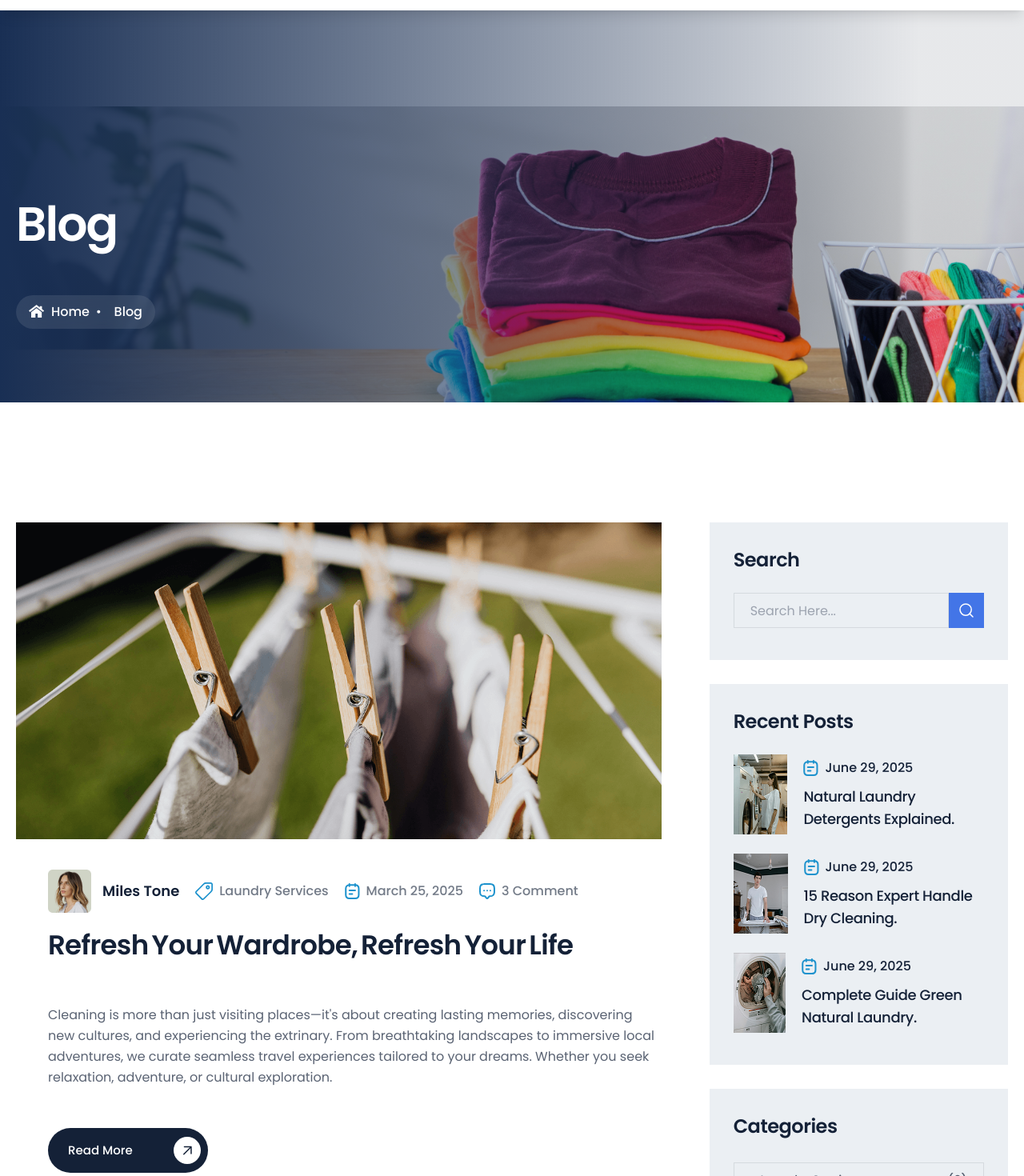
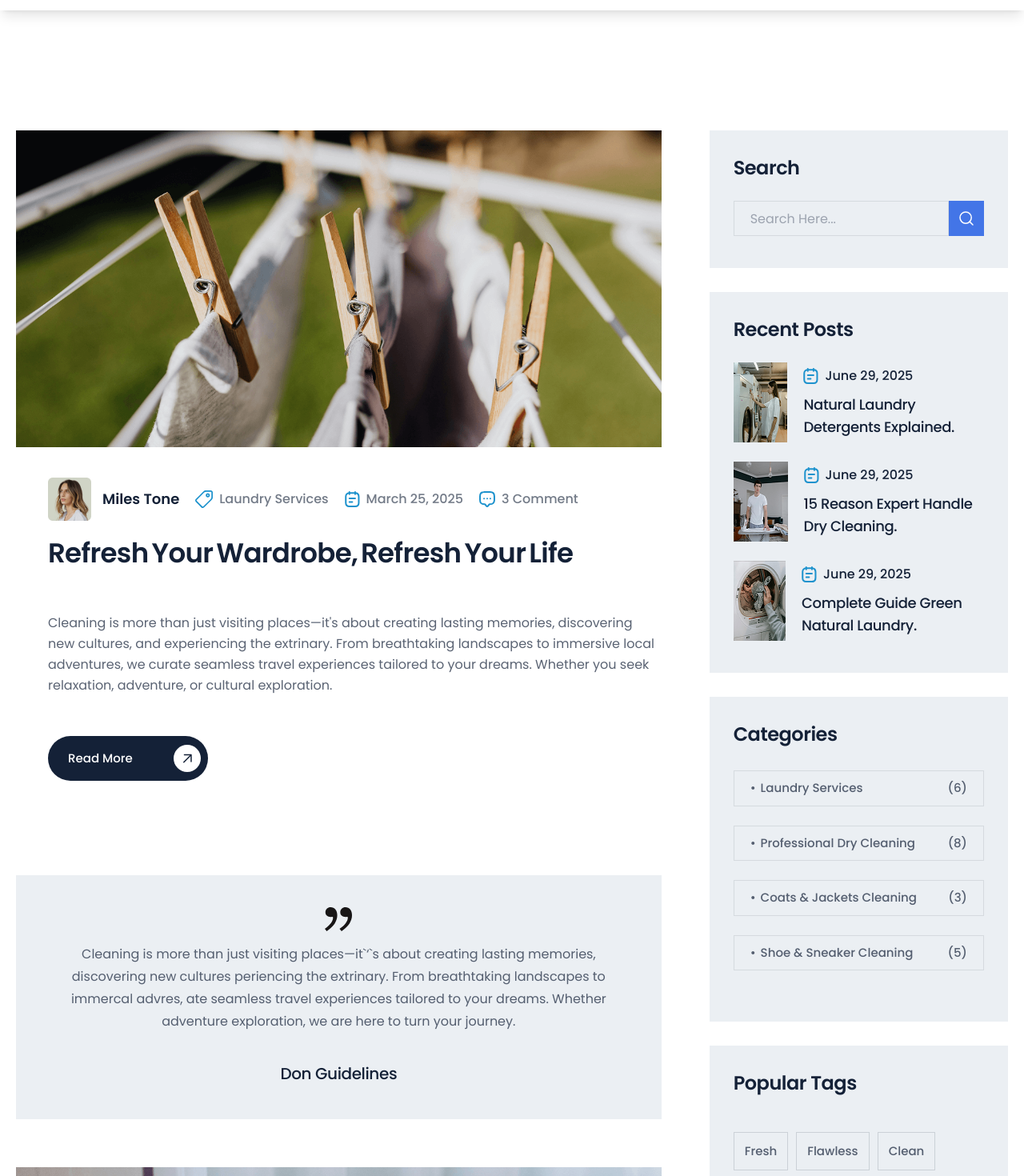
Before and after one commit to abdul-dulal/laundry, a Next.js app: page /Blog in a window 1280 px wide. Shown: the part 120-1590 px from the top of the page at 80% size. Built offline with nearby package versions, Linux system fonts and the light colour scheme.

Commit message:
sidebar update

```diff
--- a/src/app/About/components/BreadCumb.js
+++ /dev/null
@@ -1,67 +0,0 @@
-import React from "react";
-import Link from "next/link";
-import breadcumb from "@/public/img/about/breadcumb-bg.png";
-
-const BreadCumb = ({ currentPage }) => {
-  return (
-    <section className="relative pt-[120px]">
-      <div
-        className="relative w-full  overflow-hidden  bg-cover bg-no-repeat h-[370px] flex items-center"
-        style={{ backgroundImage: `url('${breadcumb.src}')` }}
-      >
-        <div className="container">
-          <div className="relative z-[99]">
-            <h2 className="lg:text-[60px] md:text-[45px] sm:text-[39px] text-[32px] text-white font-semibold leading-[110px] -tracking-[2%] mb-[34px]">
-              {currentPage}
-            </h2>
-            <div className="inline-block">
-              <div className="flex items-center gap-2 py-[9px] px-4 bg-white/10 backdrop-blur-[14px]  rounded-full">
-                <Link
-                  className="group text-[16px] font-medium leading-[110%] text-white flex  transition-all duration-500 ease-in gap-2 hover:text-secondary"
-                  href="/"
-                >
-                  <span>
-                    <svg
-                      width="20"
-                      height="16"
-                      viewBox="0 0 20 16"
-                      fill="none"
-                      xmlns="http://www.w3.org/2000/svg"
-                      className="transition-all duration-500 ease-out text-white group-hover:text-secondary"
-                    >
-                      <path
-                        d="M16.1458 15.9992H11.0897V11.0576H8.295V15.985H3.01079C3.00405 15.8855 2.98984 15.7786 2.98984 15.6716C2.98834 13.6145 2.99134 11.5581 2.98535 9.50094C2.98535 9.31169 3.02799 9.17928 3.18732 9.0581C5.25568 7.47523 7.31879 5.88563 9.38341 4.29827C9.44101 4.25413 9.50459 4.21673 9.58388 4.16437C9.74771 4.28854 9.90555 4.40674 10.0619 4.52717C12.0076 6.02402 13.9532 7.52161 15.8997 9.01696C16.0508 9.1329 16.1667 9.23539 16.1652 9.46504C16.154 11.5715 16.1585 13.6788 16.1577 15.7853C16.1577 15.8459 16.1503 15.9057 16.1443 16L16.1458 15.9992Z"
-                        fill="currentColor"
-                      />
-                      <path
-                        d="M19.15 7.36603C18.699 7.9525 18.2741 8.50381 17.8282 9.08355C15.0784 6.96882 12.345 4.86605 9.57576 2.73561C6.83417 4.84436 4.09332 6.95236 1.32255 9.0828C0.87746 8.50456 0.446585 7.94577 0 7.36453C3.19267 4.90869 6.37038 2.46407 9.57352 0C10.9155 1.03081 12.2523 2.05788 13.6616 3.14031V1.82449H16.4443V2.21946C16.4443 3.11712 16.4571 4.01477 16.4369 4.91168C16.4301 5.19594 16.5289 5.36276 16.7503 5.52733C17.5492 6.12203 18.3332 6.73767 19.15 7.36603Z"
-                        fill="currentColor"
-                      />
-                    </svg>
-                  </span>
-                  Home
-                </Link>
-                <span className="mr-2 text-white">•</span>
-                <Link
-                  className="text-[16px] font-medium leading-[110%] text-white flex gap-2 transition-all duration-500 ease-in  hover:text-secondary"
-                  href=""
-                >
-                  {currentPage}
-                </Link>
-              </div>
-            </div>
-          </div>
-        </div>
-      </div>
-      <div
-        className="absolute inset-0 "
-        style={{
-          background:
-            "linear-gradient(90deg, #192F54 0%, rgba(20, 33, 55, 0.1) 89.82%)",
-        }}
-      ></div>
-    </section>
-  );
-};
-
-export default BreadCumb;
--- a/src/app/About/page.js
+++ b/src/app/About/page.js
@@ -2,7 +2,7 @@ import FooterOne from "@/components/footer/FooterOne";
 import HeaderOne from "@/components/header/HeaderOne";
 import HeaderTop from "@/components/header/HeaderTop";
 import React from "react";
-import BreadCumb from "./components/BreadCumb";
+
 import About from "@/components/ul/About";
 
 import Contact from "./components/Contact";
@@ -17,7 +17,6 @@ const AboutUs = () => {
       <HeaderOne />
       <main>
         <SmoothScrollerProvider>
-          <BreadCumb currentPage="About Us" />
           <About />
           <Service showItem={4} />
           <Price />
--- a/src/app/Blog-details/page.js
+++ b/src/app/Blog-details/page.js
@@ -5,7 +5,6 @@ import React from "react";
 import FooterOne from "@/components/footer/FooterOne";
 import Details from "./components/Details";
 import SmoothScrollerProvider from "@/utils/SmoothScrollWrapper";
-import BreadCumb from "../about/components/BreadCumb";
 
 const BlogDetails = () => {
   return (
--- a/src/app/Blog/components/SideBar.js
+++ b/src/app/Blog/components/SideBar.js
@@ -8,12 +8,18 @@ import Posts from "./Posts";
 import Tag from "./Tag";
 import Link from "next/link";
 import FadeUpAnimationProvider from "@/components/ul/FadeUpAnimationProvider ";
-import LaundryCategory from "../../service-details/components/LaundryCategory";
 
 const SideBar = () => {
   const handleSubmit = (e) => {
     e.preventDefault();
   };
+
+  const hello = [
+    { title: "Laundry Services", amaount: "6" },
+    { title: "Professional Dry Cleaning", amaount: "8" },
+    { title: "Coats & Jackets Cleaning", amaount: "3" },
+    { title: "Shoe & Sneaker Cleaning", amaount: "5" },
+  ];
 
   return (
     <div className="flex lg:flex-col lg:flex-nowrap flex-row flex-wrap justify-center gap-[30px]  w-full">
@@ -89,7 +95,46 @@ const SideBar = () => {
           <Posts img={post3} title="Complete Guide  Green  Natural Laundry." />
         </div>
       </div>
-      <LaundryCategory />
+      <div>
+        <div
+          className="bg-[#ebeff3] w-full max-w-[380px] xs:px-[30px] px-[15px] pt-[30px] pb-[40px]
+"
+        >
+          <div className="">
+            <h5
+              className="font-semibold text-[24px] leading-[142%] tracking-[-0.02em] text-[#142137]
+"
+            >
+              Categories
+            </h5>
+          </div>
+          <div className="mt-7">
+            <div>
+              {hello.map((item, index) => {
+                return (
+                  <div key={index}>
+                    <FadeUpAnimationProvider>
+                      <li className="w-full mb-6 list-none">
+                        <Link
+                          className="border border-[#1421371a] w-full font-[Poppins] font-medium text-[15px] text-[#142137b3] transition-all duration-500 ease-out hover:bg-secondary hover:text-white flex flex-row justify-between items-center px-[20px] py-[10px]
+"
+                          href="/"
+                        >
+                          <span>
+                            <span className="mr-[6px]">•</span>
+                            {item.title}
+                          </span>
+                          <span>({item.amaount})</span>
+                        </Link>
+                      </li>
+                    </FadeUpAnimationProvider>
+                  </div>
+                );
+              })}
+            </div>
+          </div>
+        </div>
+      </div>
       <div
         className="bg-[#ebeff3] w-full max-w-[380px] xs:px-[30px] px-[15px] pt-[30px] pb-[40px]
 "
--- a/src/app/Blog/page.js
+++ b/src/app/Blog/page.js
@@ -4,7 +4,6 @@ import HeaderTop from "@/components/header/HeaderTop";
 import React from "react";
 import Blog from "./components/Blog";
 import SmoothScrollerProvider from "@/utils/SmoothScrollWrapper";
-import BreadCumb from "../about/components/BreadCumb";
 
 const OurBlog = () => {
   return (
@@ -13,7 +12,6 @@ const OurBlog = () => {
       <HeaderOne />
       <main>
         <SmoothScrollerProvider>
-          <BreadCumb currentPage="Blog" />
           <Blog />
           <FooterOne />
         </SmoothScrollerProvider>
--- a/src/app/Contact/page.js
+++ b/src/app/Contact/page.js
@@ -6,7 +6,7 @@ import FooterOne from "@/components/footer/FooterOne";
 
 import Faq from "../services/components/Faqs";
 import SmoothScrollerProvider from "@/utils/SmoothScrollWrapper";
-import BreadCumb from "../about/components/BreadCumb";
+
 import Contact from "../about/components/Contact";
 
 const ContactUs = () => {
@@ -16,7 +16,6 @@ const ContactUs = () => {
       <HeaderOne />
       <main>
         <SmoothScrollerProvider>
-          <BreadCumb currentPage="Contact" />
           <Contact showBottom={false} />
           <Faq />
           <FooterOne />
--- a/src/app/Faq/page.js
+++ b/src/app/Faq/page.js
@@ -5,7 +5,6 @@ import React from "react";
 
 import Faq from "../services/components/Faqs";
 import SmoothScrollerProvider from "@/utils/SmoothScrollWrapper";
-import BreadCumb from "../about/components/BreadCumb";
 
 const Faqs = () => {
   return (
@@ -14,7 +13,6 @@ const Faqs = () => {
       <HeaderOne />
       <main>
         <SmoothScrollerProvider>
-          <BreadCumb currentPage="Faq" />
           <Faq />
           <FooterOne />
         </SmoothScrollerProvider>
--- a/src/app/Price/page.js
+++ b/src/app/Price/page.js
@@ -6,7 +6,7 @@ import FooterOne from "@/components/footer/FooterOne";
 
 import Clean from "./components/Clean";
 import SmoothScrollerProvider from "@/utils/SmoothScrollWrapper";
-import BreadCumb from "../about/components/BreadCumb";
+
 import Price from "../home-two/components/Price";
 import Trends from "../home-two/components/Trends";
 
@@ -17,7 +17,6 @@ const PricePackage = () => {
       <HeaderOne />
       <main>
         <SmoothScrollerProvider>
-          <BreadCumb currentPage="Price Packages" />
           <Clean />
           <Price />
           <Trends />
--- a/src/app/Service-details/components/Details.js
+++ b/src/app/Service-details/components/Details.js
@@ -10,7 +10,6 @@ import sd3 from "@/public/img/service-details/service-details-03.png";
 import RevealLefToRight from "@/components/ul/RevealLefToRight";
 import RevealRightToLeft from "@/components/ul/RevealRightToLeft";
 import FaqContentTwo from "../../services/components/FaqContentTwo";
-import LaundryCategory from "./LaundryCategory";
 
 const Details = () => {
   const handleSubmit = (e) => {
@@ -235,7 +234,7 @@ const Details = () => {
                   </div>
                 </div>
               </FadeUpAnimationProvider>
-              <LaundryCategory />
+              {/* <LaundryCategory /> */}
               <FadeUpAnimationProvider>
                 <div
                   className="bg-secondary mb-[30px] w-full max-w-[380px] xs:px-[30px] px-[15px] pt-[30px] pb-[40px]
--- a/src/app/Service-details/page.js
+++ b/src/app/Service-details/page.js
@@ -4,7 +4,6 @@ import HeaderTop from "@/components/header/HeaderTop";
 import React from "react";
 import Details from "./components/Details";
 import SmoothScrollerProvider from "@/utils/SmoothScrollWrapper";
-import BreadCumb from "../about/components/BreadCumb";
 
 const SerViceDetails = () => {
   return (
@@ -13,7 +12,6 @@ const SerViceDetails = () => {
       <HeaderOne />
       <main>
         <SmoothScrollerProvider>
-          <BreadCumb currentPage="Service Details" />
           <Details />
           <FooterOne />
         </SmoothScrollerProvider>
--- a/src/app/Services/page.js
+++ b/src/app/Services/page.js
@@ -6,7 +6,6 @@ import React from "react";
 import QualitryClean from "@/components/ul/QualitryClean";
 import Testimonial from "@/components/ul/Testimonial";
 import SmoothScrollerProvider from "@/utils/SmoothScrollWrapper";
-import BreadCumb from "../about/components/BreadCumb";
 import Collect from "../home-two/components/Collect";
 import Service from "../home-two/components/Service";
 import Faqs from "./components/Faqs";
@@ -18,7 +17,6 @@ const Services = () => {
       <HeaderOne />
       <main>
         <SmoothScrollerProvider>
-          <BreadCumb currentPage="Service" />
           <Service showItem={8} showTop={true} />
           <Collect />
           <QualitryClean />
--- a/src/app/Team/page.js
+++ b/src/app/Team/page.js
@@ -6,7 +6,6 @@ import FooterOne from "@/components/footer/FooterOne";
 import Hero from "./components/Hero";
 import Team from "./components/Team";
 import SmoothScrollerProvider from "@/utils/SmoothScrollWrapper";
-import BreadCumb from "../about/components/BreadCumb";
 
 const OurTeam = () => {
   return (
@@ -15,7 +14,6 @@ const OurTeam = () => {
       <HeaderOne />
       <main>
         <SmoothScrollerProvider>
-          <BreadCumb currentPage="Team" />
           <Hero />
           <Team />
           <FooterOne />
```
